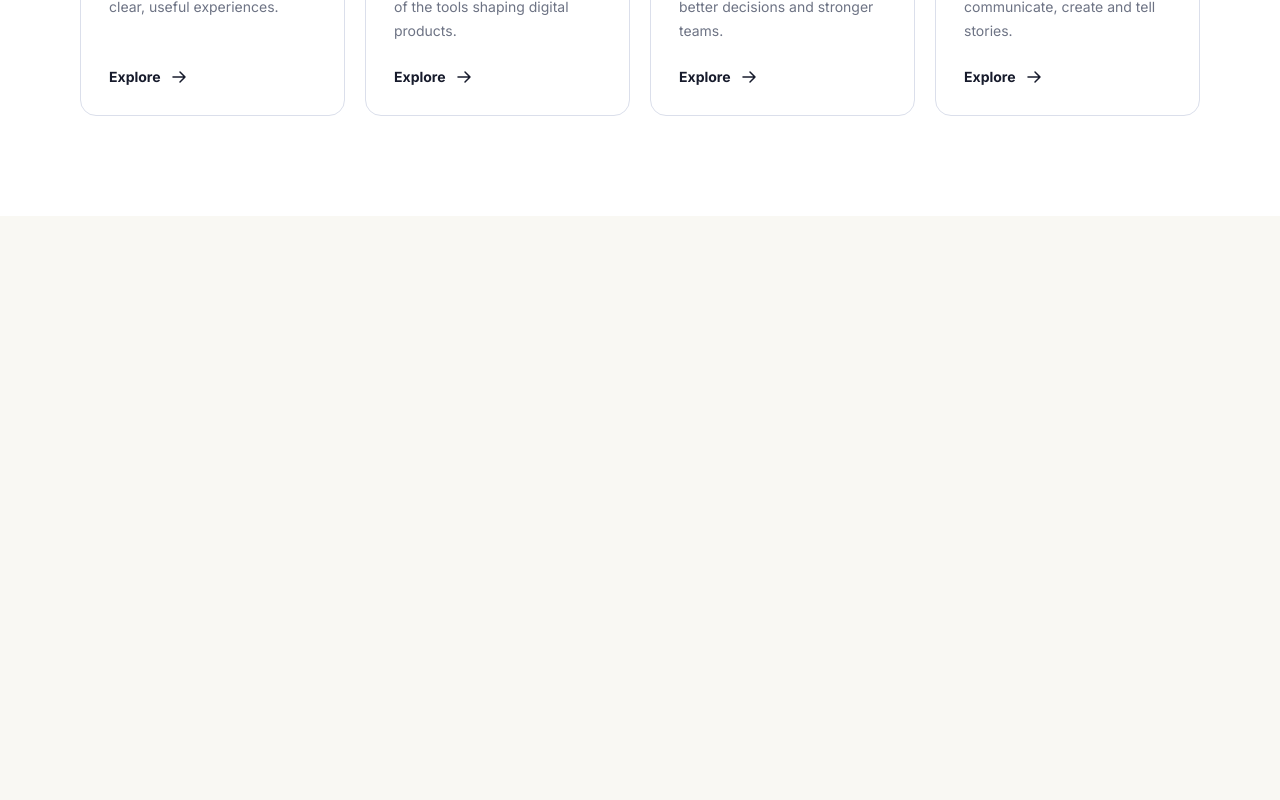
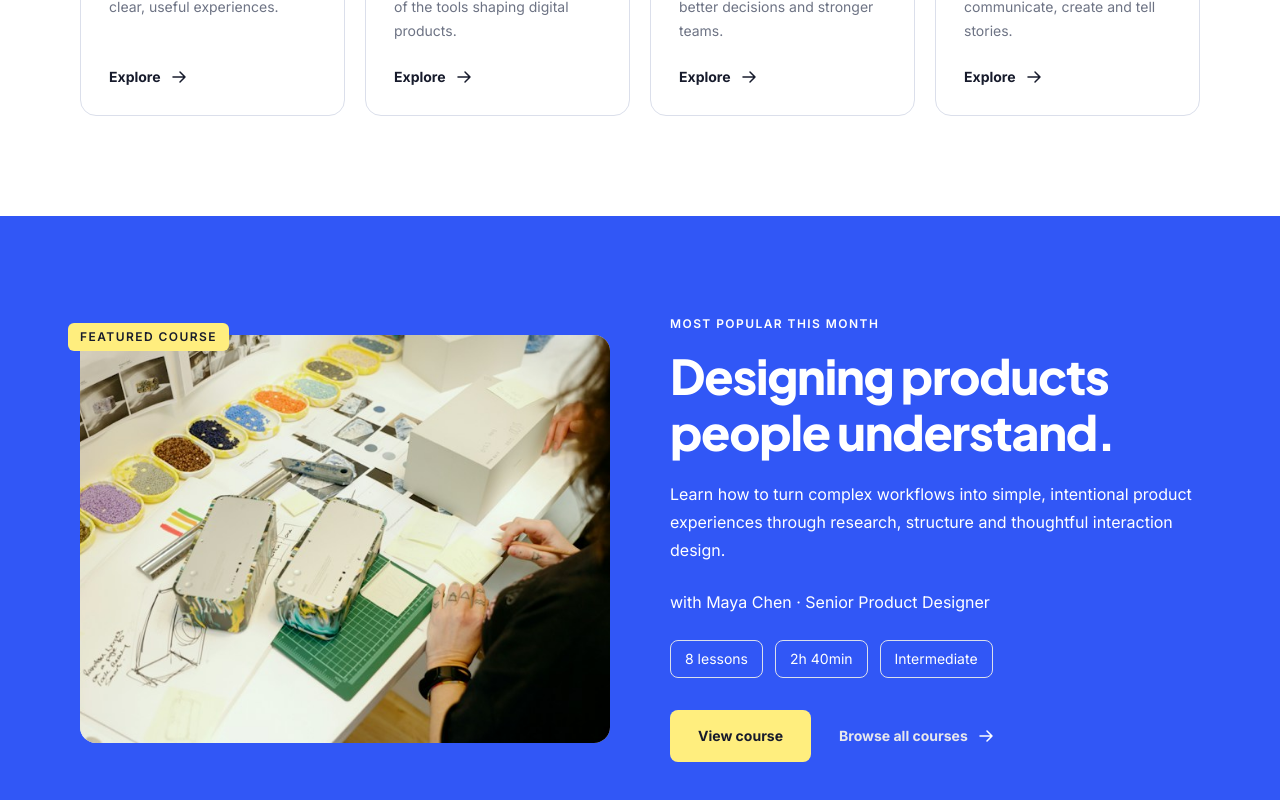
Before and after one commit to jhemi-cristina/site-luma, a Next.js app: page / in a window 1280 px wide. Shown: the part 1294-2094 px from the top of the page. Before the commit the page ends 1510 px from the top, so only its background shows below. Built offline with nearby package versions, Linux system fonts and the light colour scheme; no server answers.

Commit message:
feat: add featured course section

```diff
--- a/src/app/page.tsx
+++ b/src/app/page.tsx
@@ -1,5 +1,6 @@
 import { Header } from "@/components/layout/Header";
 import { Categories } from "@/components/sections/Categories";
+import { FeaturedCourse } from "@/components/sections/FeaturedCourse";
 import { Hero } from "@/components/sections/Hero";
 
 export default function Home() {
@@ -9,6 +10,7 @@ export default function Home() {
       <main id="main-content">
         <Hero />
         <Categories />
+        <FeaturedCourse />
       </main>
     </>
   );
--- /dev/null
+++ b/src/components/sections/FeaturedCourse/FeaturedCourse.tsx
@@ -0,0 +1,17 @@
+import { Container } from "@/components/ui";
+import { FeaturedCourseContent } from "./FeaturedCourseContent";
+import { FeaturedCourseMedia } from "./FeaturedCourseMedia";
+import { useFeaturedCourse } from "./useFeaturedCourse";
+
+export function FeaturedCourse() {
+  const { sectionId, titleId, badge, image, content } = useFeaturedCourse();
+
+  return (
+    <section id={sectionId} aria-labelledby={titleId} className="bg-primary py-15 lg:py-25">
+      <Container className="grid gap-10 lg:grid-cols-2 lg:items-center lg:gap-15">
+        <FeaturedCourseMedia badge={badge} image={image} />
+        <FeaturedCourseContent titleId={titleId} {...content} />
+      </Container>
+    </section>
+  );
+}
--- /dev/null
+++ b/src/components/sections/FeaturedCourse/FeaturedCourseContent.tsx
@@ -0,0 +1,67 @@
+import Image from "next/image";
+import { ButtonLink, Eyebrow } from "@/components/ui";
+import { cn } from "@/lib/cn";
+import type { FeaturedCourseViewModel } from "./useFeaturedCourse";
+
+type FeaturedCourseContentProps = FeaturedCourseViewModel["content"] & {
+  titleId: string;
+  className?: string;
+};
+
+export function FeaturedCourseContent({
+  titleId,
+  eyebrow,
+  title,
+  description,
+  instructorLine,
+  tags,
+  actions,
+  className,
+}: FeaturedCourseContentProps) {
+  return (
+    <div className={cn("flex flex-col text-white", className)}>
+      <Eyebrow tone="light">{eyebrow}</Eyebrow>
+
+      <h2 id={titleId} className="mt-4 font-display text-h2-sm font-extrabold lg:text-h2">
+        {title}
+      </h2>
+
+      <p className="mt-5 text-body lg:text-subtitle-sm lg:leading-7">{description}</p>
+      <p className="mt-6 text-body lg:text-subtitle-sm lg:leading-7">{instructorLine}</p>
+
+      <ul aria-label="Course details" className="mt-6 flex flex-wrap gap-3">
+        {tags.map((tag) => (
+          <li
+            key={tag}
+            className="rounded-lg border border-line px-3.5 py-1.5 text-body text-on-primary-muted lg:text-white"
+          >
+            {tag}
+          </li>
+        ))}
+      </ul>
+
+      <div className="mt-8 flex flex-col gap-3 sm:flex-row sm:items-center">
+        {actions.map((action) => (
+          <ButtonLink
+            key={action.label}
+            href={action.href}
+            variant={action.variant}
+            size={action.variant === "inverse-ghost" ? "lg-tight" : "lg"}
+            className="group w-full sm:w-auto"
+          >
+            {action.label}
+            {action.variant === "inverse-ghost" && (
+              <Image
+                src="/icons/arrow-right-light.svg"
+                alt=""
+                width={20}
+                height={20}
+                className="transition-transform duration-200 motion-safe:group-hover:translate-x-1"
+              />
+            )}
+          </ButtonLink>
+        ))}
+      </div>
+    </div>
+  );
+}
--- /dev/null
+++ b/src/components/sections/FeaturedCourse/FeaturedCourseMedia.tsx
@@ -0,0 +1,26 @@
+import Image from "next/image";
+import { cn } from "@/lib/cn";
+import type { FeaturedCourseViewModel } from "./useFeaturedCourse";
+
+type FeaturedCourseMediaProps = Pick<FeaturedCourseViewModel, "badge" | "image"> & {
+  className?: string;
+};
+
+export function FeaturedCourseMedia({ badge, image, className }: FeaturedCourseMediaProps) {
+  return (
+    <div className={cn("relative", className)}>
+      <div className="relative h-[280px] overflow-hidden rounded-2xl bg-primary-light md:h-[380px] lg:h-[408px]">
+        <Image
+          src={image.src}
+          alt={image.alt}
+          fill
+          sizes="(min-width: 1280px) 530px, (min-width: 1024px) 50vw, 100vw"
+          className="object-cover"
+        />
+      </div>
+      <span className="absolute -top-3 -left-3 rounded-md bg-star px-3 py-1.5 text-overline font-semibold text-ink uppercase">
+        {badge}
+      </span>
+    </div>
+  );
+}
--- /dev/null
+++ b/src/components/sections/FeaturedCourse/index.ts
@@ -0,0 +1 @@
+export { FeaturedCourse } from "./FeaturedCourse";
--- /dev/null
+++ b/src/components/sections/FeaturedCourse/useFeaturedCourse.ts
@@ -0,0 +1,24 @@
+import { featuredCourseData } from "@/data/featuredCourse";
+import { formatDuration, pluralize } from "@/lib/format";
+
+export function useFeaturedCourse() {
+  const { badge, eyebrow, title, description, instructor, lessons, durationInMinutes, level, image, actions } =
+    featuredCourseData;
+
+  return {
+    sectionId: "featured-course",
+    titleId: "featured-course-title",
+    badge,
+    image,
+    content: {
+      eyebrow,
+      title,
+      description,
+      instructorLine: `with ${instructor.name} · ${instructor.role}`,
+      tags: [pluralize(lessons, "lesson"), formatDuration(durationInMinutes), level],
+      actions,
+    },
+  };
+}
+
+export type FeaturedCourseViewModel = ReturnType<typeof useFeaturedCourse>;
--- /dev/null
+++ b/src/data/featuredCourse.ts
@@ -0,0 +1,36 @@
+import type { CtaLink, ImageAsset } from "@/types/content";
+
+export interface FeaturedCourseData {
+  badge: string;
+  eyebrow: string;
+  title: string;
+  description: string;
+  instructor: { name: string; role: string };
+  lessons: number;
+  durationInMinutes: number;
+  level: "Beginner" | "Intermediate" | "Advanced";
+  image: ImageAsset;
+  actions: CtaLink[];
+}
+
+export const featuredCourseData: FeaturedCourseData = {
+  badge: "Featured course",
+  eyebrow: "Most popular this month",
+  title: "Designing products people understand.",
+  description:
+    "Learn how to turn complex workflows into simple, intentional product experiences through research, structure and thoughtful interaction design.",
+  instructor: { name: "Maya Chen", role: "Senior Product Designer" },
+  lessons: 8,
+  durationInMinutes: 160,
+  level: "Intermediate",
+  image: {
+    src: "/images/featured/product-design.png",
+    alt: "Product design student sketching interface prototypes on a desk covered with material samples",
+    width: 700,
+    height: 500,
+  },
+  actions: [
+    { label: "View course", href: "#featured-course", variant: "accent" },
+    { label: "Browse all courses", href: "#courses", variant: "inverse-ghost" },
+  ],
+};
```
Also changed, not shown: public/icons/arrow-right-light.svg (added), public/images/featured/product-design.png (added).
